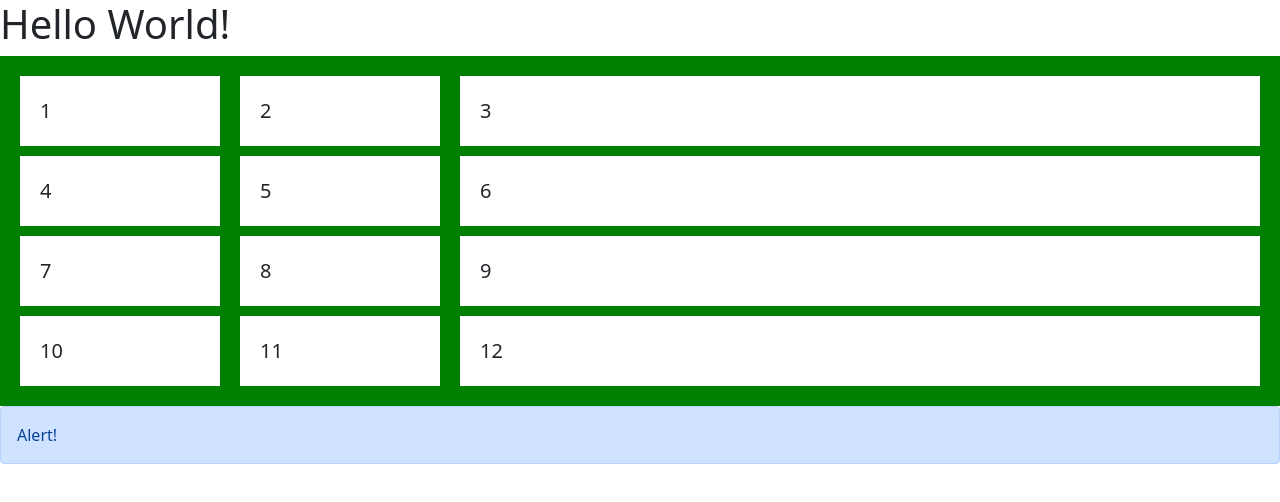
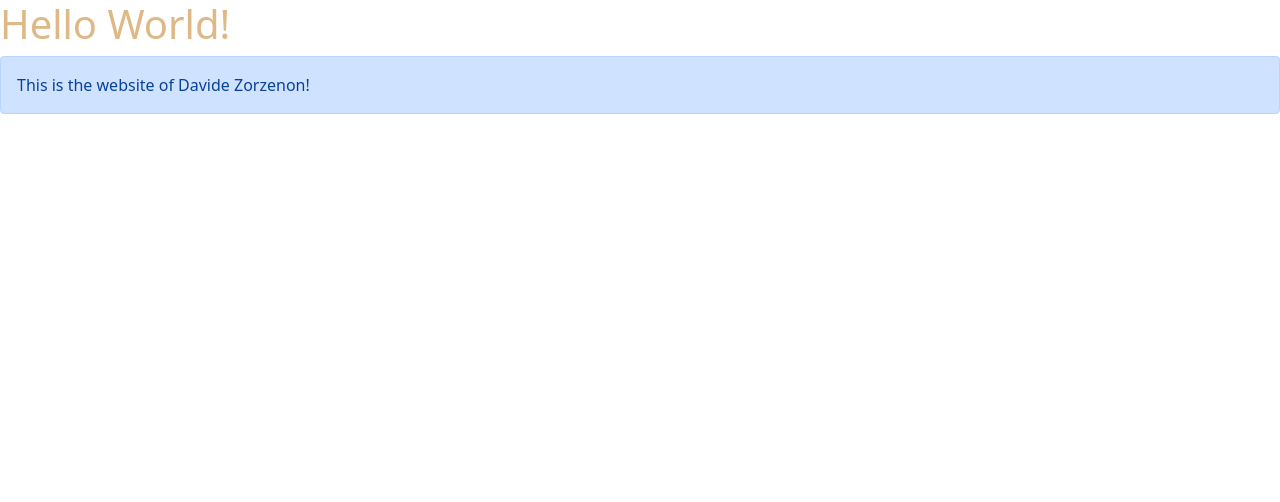
Before and after one commit to davidezorzenon/davidezorzenon.github.io, a plain HTML site: page index.html in a window 1280 px wide. Drawn offline with nearby package versions, Linux system fonts and the light colour scheme.

Commit message:
New website

```diff
--- a/index.html
+++ b/index.html
@@ -5,43 +5,13 @@
         <title>
             Hello World!
         </title>
-        <style>
-            #grid {
-                background-color: green;
-                display: grid;
-                padding: 20px;
-                grid-column-gap: 20px;
-                grid-row-gap: 10px;
-                grid-template-columns: 200px 200px auto;
-            }
-
-            .grid-item {
-                background-color: white;
-                font-size: 20px;
-                padding: 20px;
-            }
-        </style>
     </head>
     <body>
-        <h1>
+        <h1 style="color:burlywood";>
             Hello World!
         </h1>
-        <div id="grid">
-            <div class="grid-item">1</div>
-            <div class="grid-item">2</div>
-            <div class="grid-item">3</div>
-            <div class="grid-item">4</div>
-            <div class="grid-item">5</div>
-            <div class="grid-item">6</div>
-            <div class="grid-item">7</div>
-            <div class="grid-item">8</div>
-            <div class="grid-item">9</div>
-            <div class="grid-item">10</div>
-            <div class="grid-item">11</div>
-            <div class="grid-item">12</div>
-        </div>
         <div class="alert alert-primary" role="alert">
-            Alert!
+            This is the website of Davide Zorzenon!
           </div>
     </body>
 </html>
```
Also changed, not shown: hello_world.html (deleted, +0 -17 lines).
